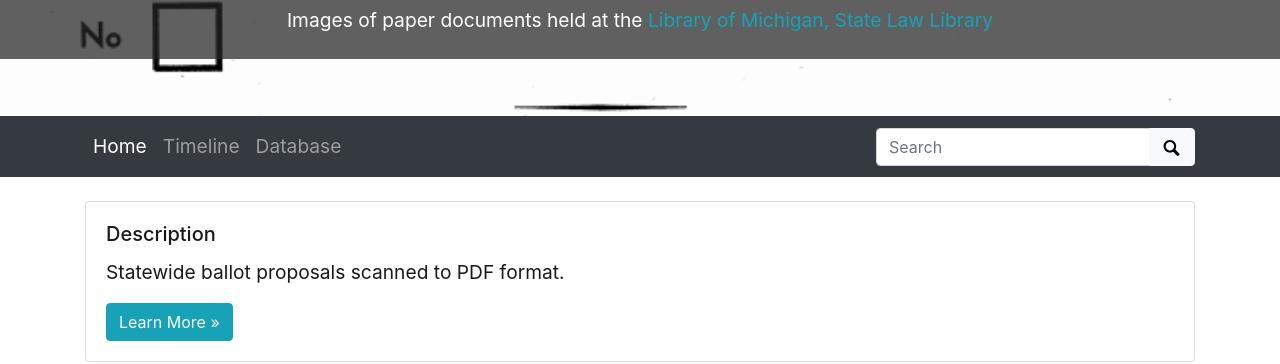
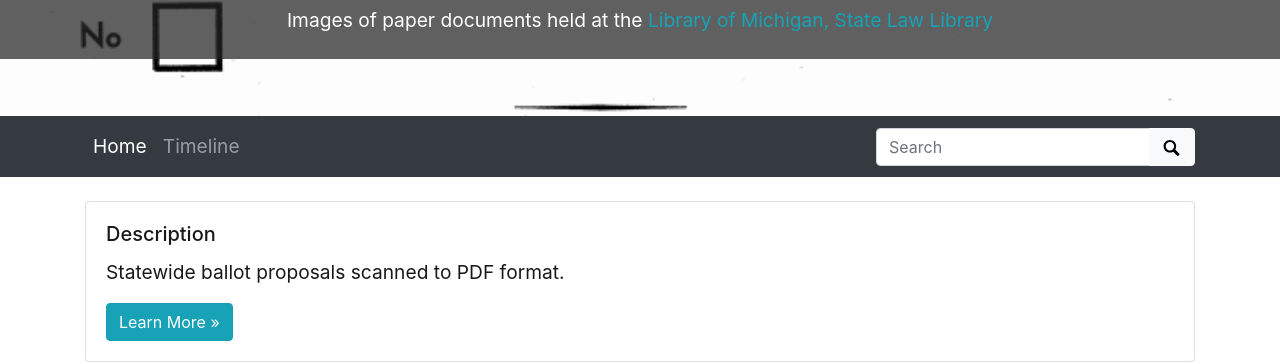
Before and after one commit to Temoshee/michiganregister, a Jekyll site: the page built from index.md, in a window 1280 px wide. Shown: the part 175-539 px from the top of the page. Built offline with Jekyll 4.4.1, drawn with Linux system fonts in a browser that asks for light colours.

Commit message:
remove database link from nav bar

```diff
--- a/_includes/collection-nav.html
+++ b/_includes/collection-nav.html
@@ -31,8 +31,6 @@
                 </li>
                 {% endif %}
                 {%- endfor -%}
-                <li class="nav-item ">
-                    <a class="nav-link " href="{{ site.cdm-url }}/search/collection/{{ site.data[site.metadata] | map: 'collectionid' | push: site.cdm-collection-id | compact | uniq | join: '!' }}/" target="_blank" rel="noopener">Database</a>
                 </li>
             </ul>
             {% include nav-search-browse.html %}
```
